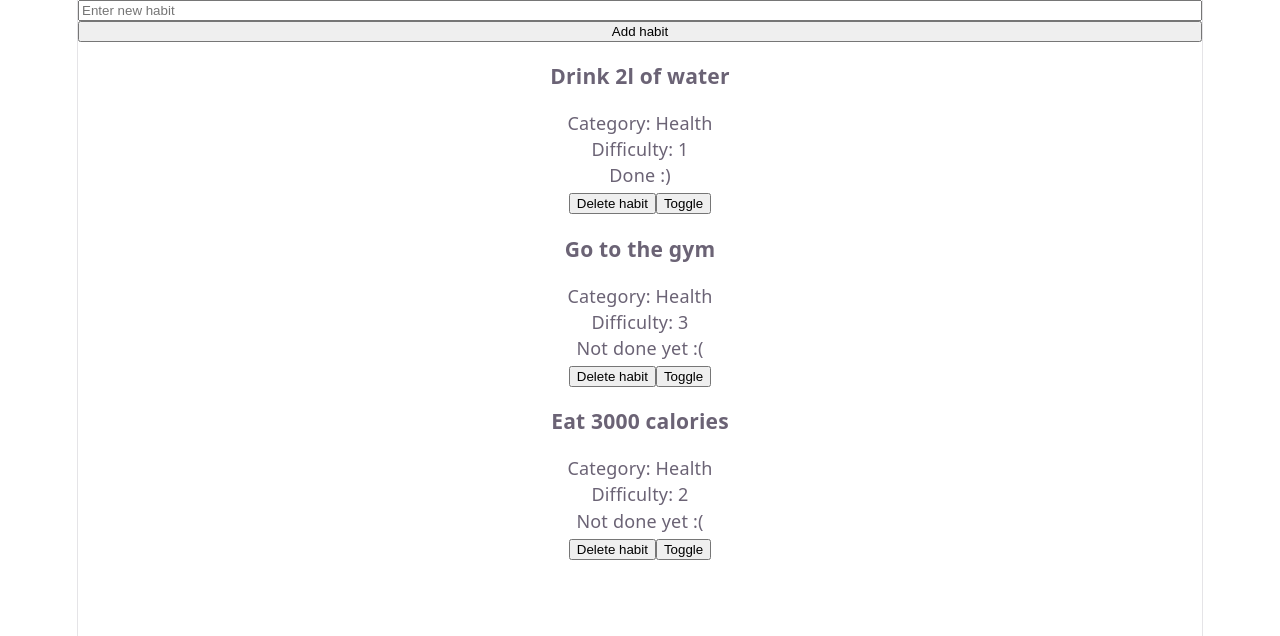
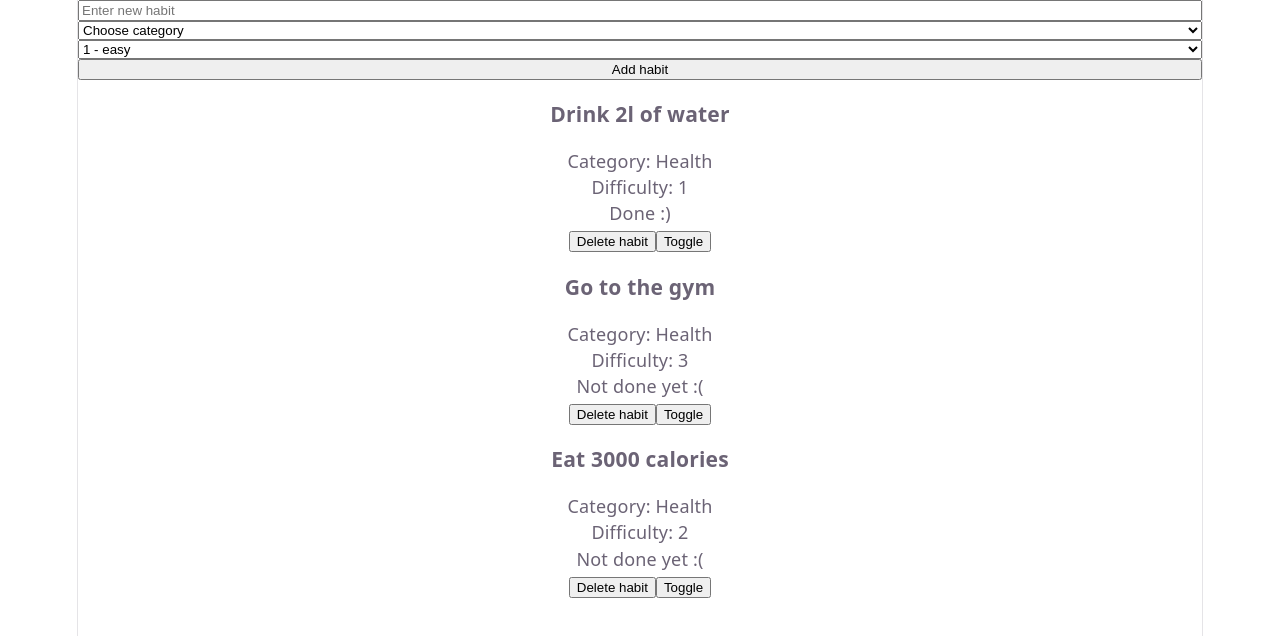
Before and after one commit to alexeychern0v/BestOfMe, a React (Vite) app: page / in a window 1280 px wide. Shown: the top 636 px of the page. Built offline with nearby package versions, Linux system fonts and the light colour scheme.

Commit message:
Changed NewHabitForm component to add new habits

```diff
--- /dev/null
+++ b/src/components/NewHabitForm.jsx
@@ -0,0 +1,54 @@
+import { useState } from 'react'
+
+export default function NewHabitForm ({ habits, setHabits }) {
+  const [habitForm, setHabitForm] = useState({
+    name: '',
+    category: '',
+    difficulty: 1,
+  })
+
+  function handleHabitChange (event) {
+    const { name, value } = event.target
+    setHabitForm({...habitForm, [name]: value})
+  }
+
+
+  function handleHabitSubmit() {
+    if (!habitForm.name.trim() || !habitForm.category) {
+      console.log("Error: fill in all fields!")
+      return;
+    }
+    setHabits([
+      ...habits, { ...habitForm,
+        status: 'Not done yet :(',
+        id: crypto.randomUUID()
+      }
+    ])
+
+    setHabitForm({name: '', category: '', difficulty: 1})
+  }
+
+  return (
+    <>
+      <input
+        name = 'name'
+        placeholder = 'Enter new habit'
+        value = { habitForm.name }
+        onChange = { handleHabitChange }
+      />
+      <select name= 'category' value = {habitForm.category} onChange={handleHabitChange}>
+        <option value="">Choose category</option>
+        <option value="health">Health</option>
+        <option value="work">Work</option>
+        <option value="sport">Sport</option>
+      </select>
+      <select name = 'difficulty' value={habitForm.difficulty} onChange={handleHabitChange}>
+        <option value={1}>1 - easy</option>
+        <option value={2}>2 - medium</option>
+        <option value={3}>3 - difficult</option>
+      </select>
+
+      <button onClick = { handleHabitSubmit }>Add habit</button>
+    </>
+  )
+}
--- a/src/components/NewHabitInput.jsx
+++ /dev/null
@@ -1,36 +0,0 @@
-import { useState } from 'react'
-
-export default function NewHabitInput ({ habits, setHabits }) {
-  const [inputHabit, setInputHabit] = useState('')
-
-  function saveHabitInput (event) {
-    setInputHabit(event.target.value)
-  }
-
-  function displayNewHabit() {
-    if (!inputHabit.trim()) {
-      console.log("Error: empty habit input!")
-      return;
-    }
-    setHabits([
-      ...habits, {
-        name: inputHabit,
-        status: 'Not done yet :(',
-        id: crypto.randomUUID()
-      }
-    ])
-
-    setInputHabit('')
-  }
-
-  return (
-    <>
-      <input
-        placeholder = 'Enter new habit'
-        onChange = { saveHabitInput }
-        value = { inputHabit }
-      />
-      <button onClick = { displayNewHabit }>Add habit</button>
-    </>
-  )
-}
--- a/src/pages/Dashboard.jsx
+++ b/src/pages/Dashboard.jsx
@@ -1,10 +1,10 @@
-import NewHabitInput from '../components/NewHabitInput'
+import NewHabitForm from '../components/NewHabitForm'
 import HabitsList from '../components/HabitsList'
 
 export default function Dashboard({ habits, setHabits, onDelete, onToggle }) {
   return (
     <>
-      <NewHabitInput habits={ habits } setHabits={ setHabits } />
+      <NewHabitForm habits={ habits } setHabits={ setHabits } />
       <HabitsList habits={ habits } onDelete={ onDelete } onToggle={ onToggle } />
     </>
   )
```
